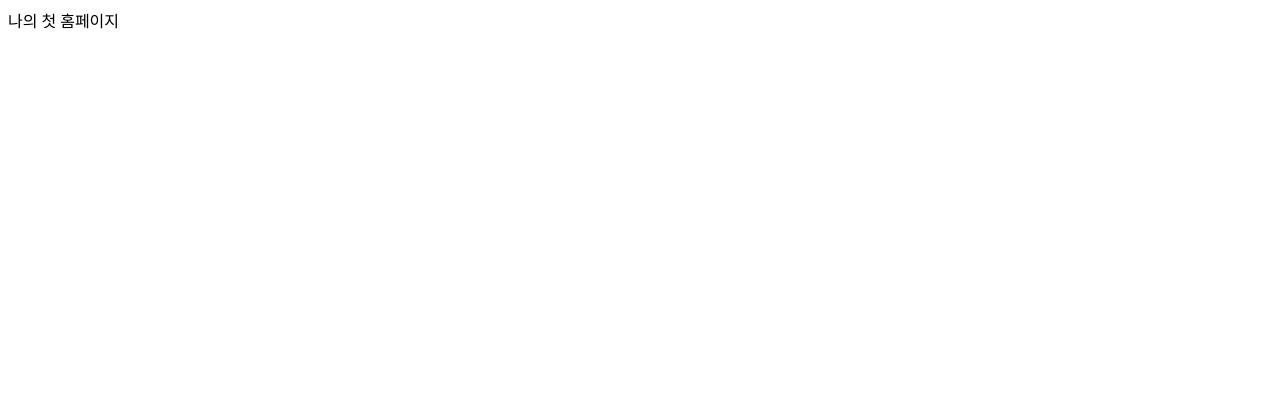
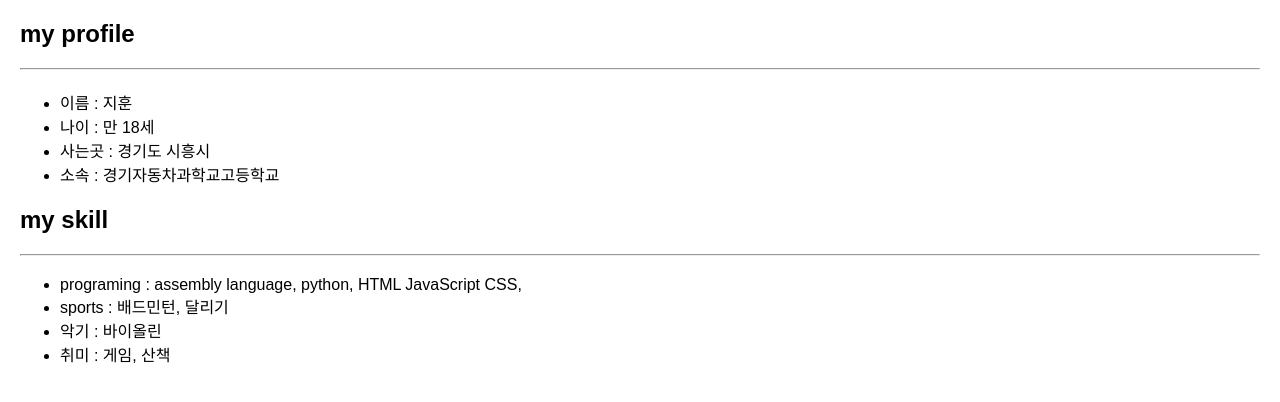
Before and after one commit to 24s10509-dot/jihun0617, a plain HTML site: page index.html in a window 1280 px wide. Drawn offline with Linux system fonts and the light colour scheme.

Commit message:
Update index.html

```diff
--- a/index.html
+++ b/index.html
@@ -1,9 +1,35 @@
 <!DOCTYPE html>
-<html>
- <head>
-       <title>myhome</title>
-  </head>
-  <body>
-      나의 첫 홈페이지
- </body>
+<html lang="ko">
+<head>
+    <meta charset="UTF-8" />
+    <title>Profile</title>
+    <style>
+        body {
+            font-family: Arial, sans-serif;
+            margin: 20px;
+        }
+        hr {
+            margin: 20px 0;
+        }
+    </style>
+</head>
+<body>
+    <h2>my profile</h2>
+    <hr />
+    <ul>
+        <li>이름 : 지훈</li>
+        <li>나이 : 만 18세</li>
+        <li>사는곳 : 경기도 시흥시</li>
+        <li>소속 : 경기자동차과학교고등학교</li>
+    </ul>
+
+    <h2>my skill</h2>
+    <hr />
+    <ul>
+        <li>programing : assembly language, python, HTML JavaScript CSS,</li>
+        <li>sports : 배드민턴, 달리기</li>
+        <li>악기 : 바이올린</li>
+        <li>취미 : 게임, 산책</li>
+    </ul>
+</body>
 </html>
```
